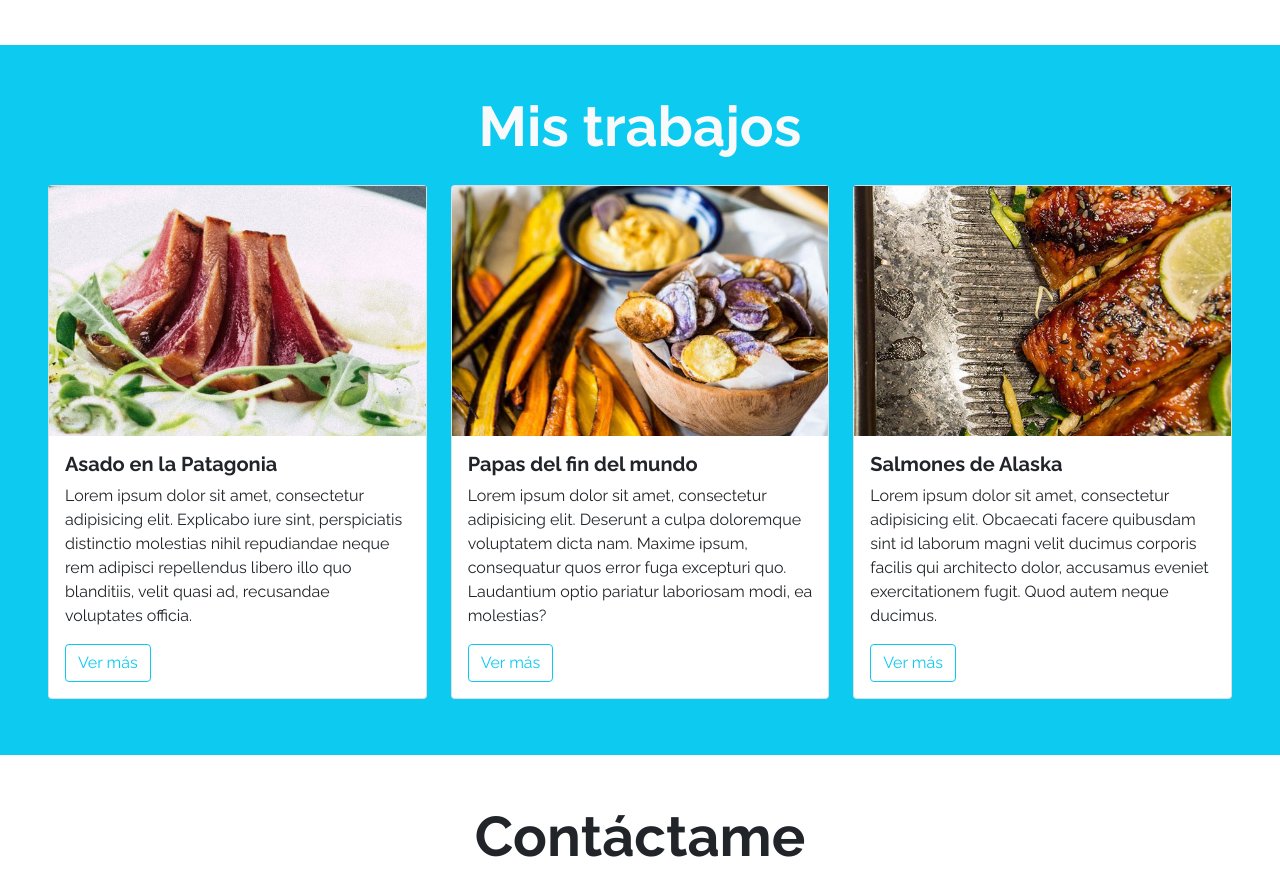
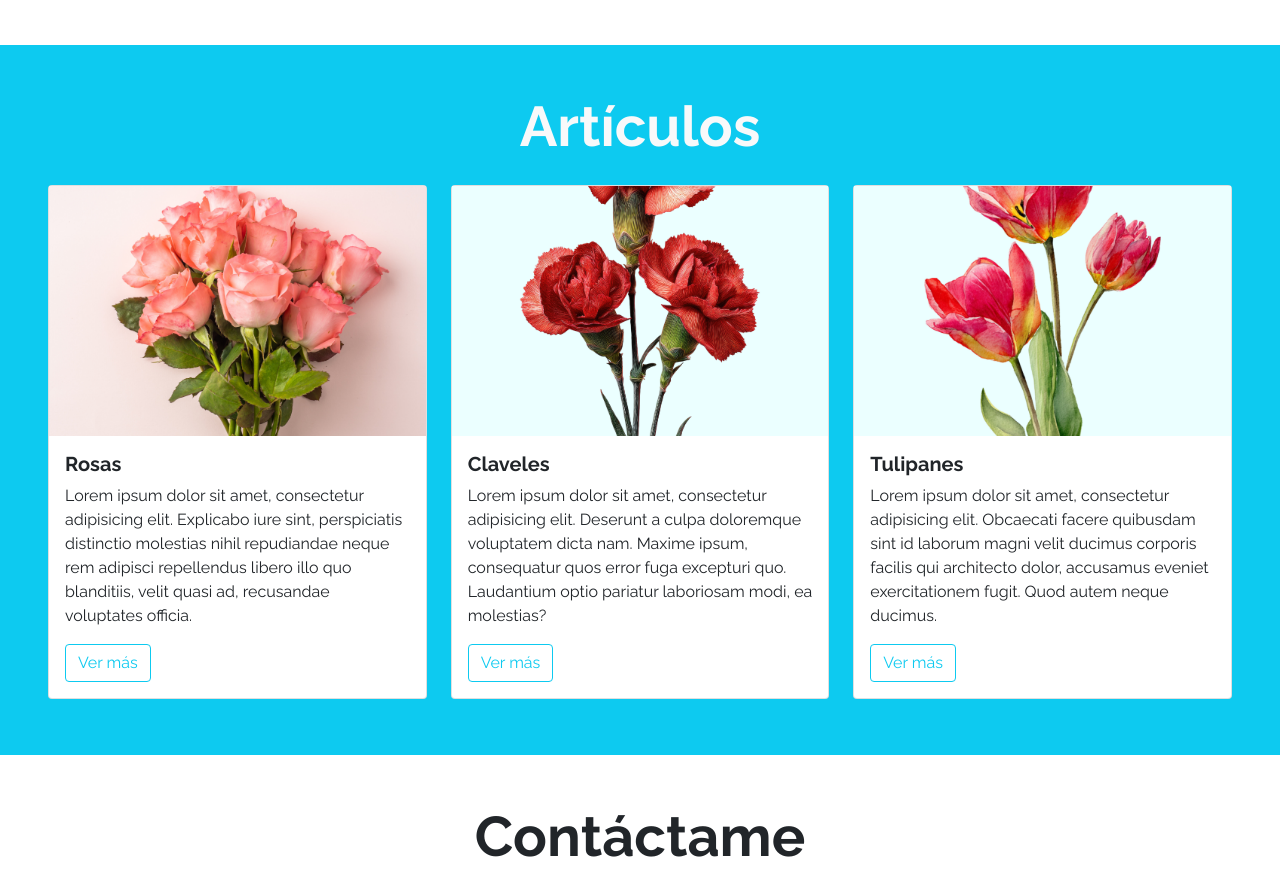
Before and after one commit to youshua-lr/desafio-5-git-hub, a plain HTML site: page index.html in a window 1280 px wide. Shown: the part 1329-2219 px from the top of the page. Drawn offline with nearby package versions, Linux system fonts and the light colour scheme.

Commit message:
cambio en articulos

```diff
--- a/index.html
+++ b/index.html
@@ -107,14 +107,14 @@
 
     <section id="Mis-trabajos" class="my-5 p-5 bg-info">
 
-        <h2 class="display-4 fw-bold text-center text-light mb-3">Mis trabajos</h2>
+        <h2 class="display-4 fw-bold text-center text-light mb-3">Artículos </h2>
 
         <div class="row">
             <div class="col-12 col-sm-4 py-2">
                 <div class="card">
-                    <div class="image-top" style="background-image: url(assets/img/card-1.jpg)"></div>
+                    <div class="image-top" style="background-image: url(assets/img/card-1.png)"></div>
                     <div class="card-body">
-                        <h5 class="card-title fw-bold">Asado en la Patagonia</h5>
+                        <h5 class="card-title fw-bold">Rosas</h5>
                         <p class="card-text">
                             Lorem ipsum dolor sit amet, consectetur adipisicing elit.
                             Explicabo iure sint, perspiciatis distinctio molestias nihil
@@ -129,9 +129,9 @@
             </div>
             <div class="col-12 col-sm-4 py-2">
                 <div class="card">
-                    <div class="image-top" style="background-image: url(assets/img/card-2.jpg)"></div>
+                    <div class="image-top" style="background-image: url(assets/img/card-2.png)"></div>
                     <div class="card-body">
-                        <h5 class="card-title fw-bold">Papas del fin del mundo</h5>
+                        <h5 class="card-title fw-bold">Claveles</h5>
                         <p class="card-text">
                             Lorem ipsum dolor sit amet, consectetur adipisicing elit.
                             Deserunt a culpa doloremque voluptatem dicta nam. Maxime ipsum,
@@ -146,9 +146,9 @@
             </div>
             <div class="col-12 col-sm-4 py-2">
                 <div class="card">
-                    <div class="image-top" style="background-image: url(assets/img/card-3.jpg)"></div>
+                    <div class="image-top" style="background-image: url(assets/img/card-3.png)"></div>
                     <div class="card-body">
-                        <h5 class="card-title fw-bold">Salmones de Alaska</h5>
+                        <h5 class="card-title fw-bold">Tulipanes</h5>
                         <p class="card-text">
                             Lorem ipsum dolor sit amet, consectetur adipisicing elit.
                             Obcaecati facere quibusdam sint id laborum magni velit ducimus
```
Also changed, not shown: assets/img/card-1.png (added), assets/img/card-2.png (added), assets/img/card-3.png (added).
